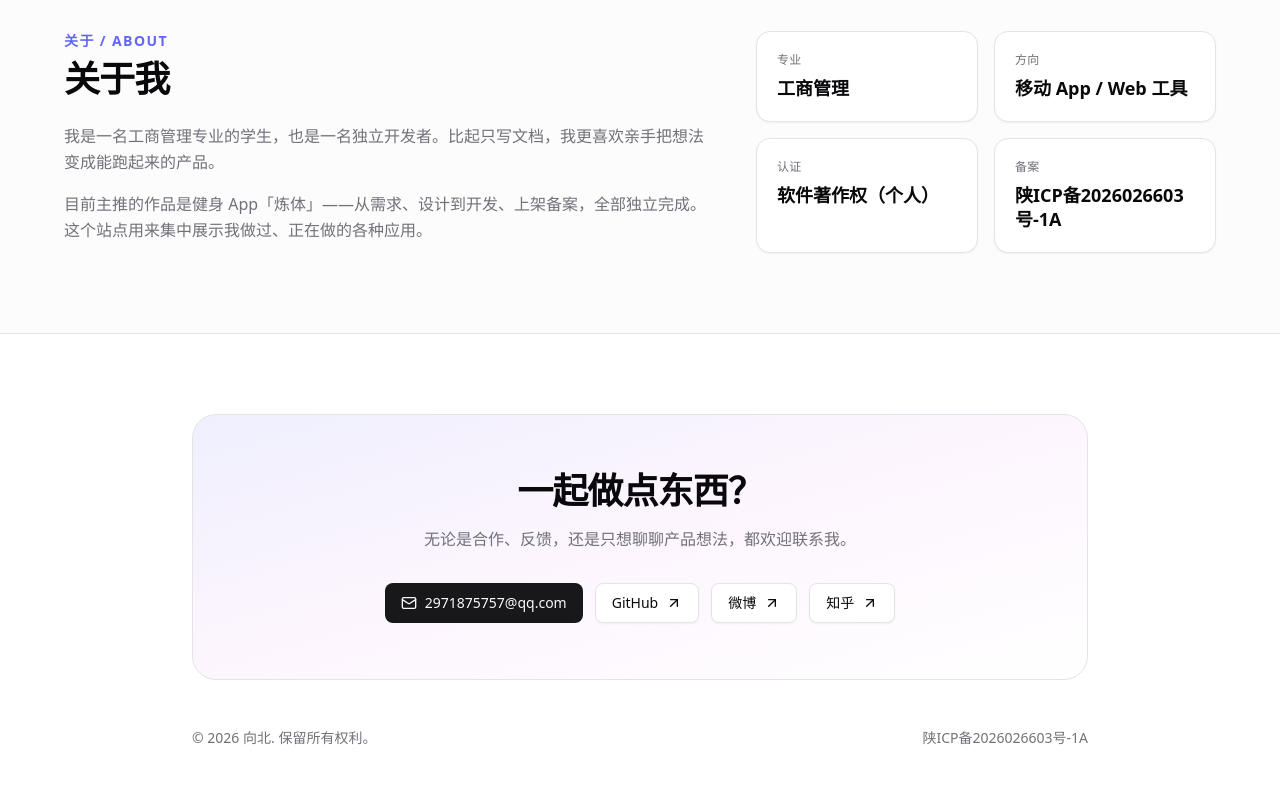
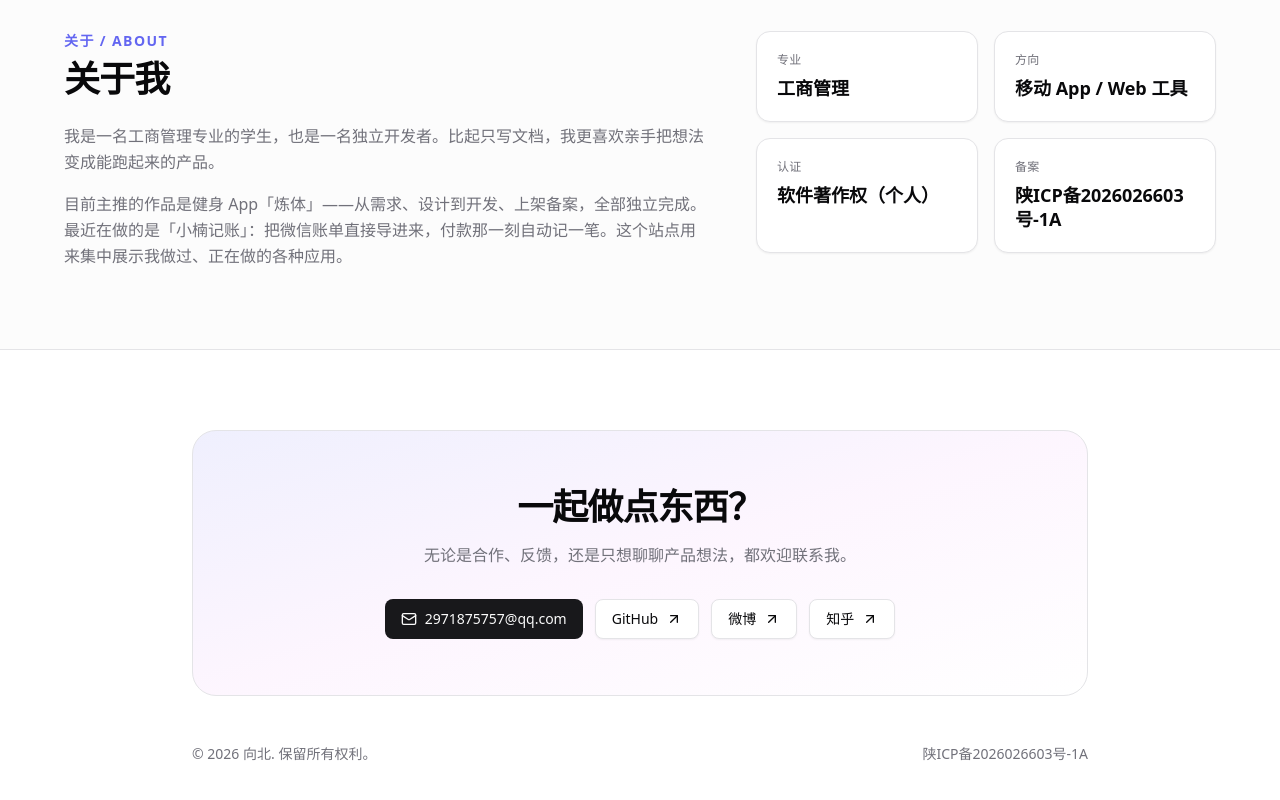
Before and after one commit to wangnan-xiangbei/portfolio, a React (Vite) app: page / in a window 1280 px wide. Shown: the part 1201-2001 px from the top of the page. Built offline with nearby package versions, Linux system fonts and the light colour scheme.

Commit message:
关于我补充「小楠记账」的介绍

```diff
--- a/src/data/site.ts
+++ b/src/data/site.ts
@@ -65,7 +65,7 @@ export const site = {
   // —— 关于我（支持多段，用数组） ——
   bio: [
     "我是一名工商管理专业的学生，也是一名独立开发者。比起只写文档，我更喜欢亲手把想法变成能跑起来的产品。",
-    "目前主推的作品是健身 App「炼体」——从需求、设计到开发、上架备案，全部独立完成。这个站点用来集中展示我做过、正在做的各种应用。",
+    "目前主推的作品是健身 App「炼体」——从需求、设计到开发、上架备案，全部独立完成。最近在做的是「小楠记账」：把微信账单直接导进来，付款那一刻自动记一笔。这个站点用来集中展示我做过、正在做的各种应用。",
   ],
 
   // —— 关键事实（关于我区块右侧展示） ——
```
